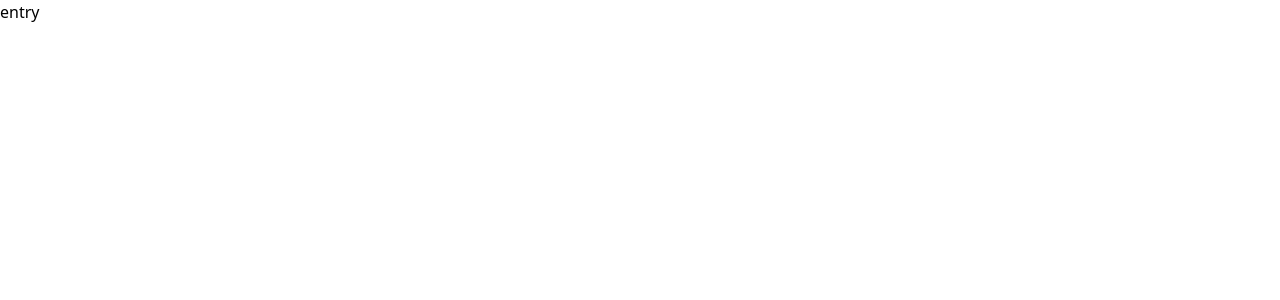
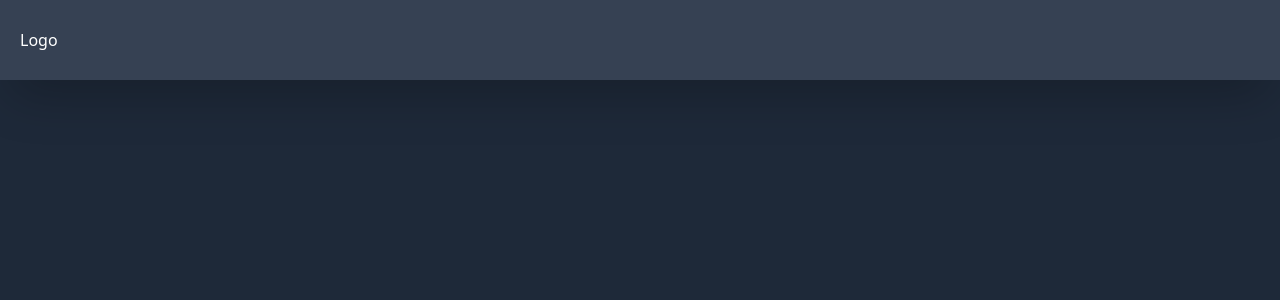
Before and after one commit to faridulhaque/Task-Flow, a Next.js app: page /entry in a window 1280 px wide. Shown: the top 300 px of the page. Built offline with nearby package versions, Linux system fonts and the light colour scheme.

Commit message:
taskflow logo image added

```diff
--- a/app/entry/page.tsx
+++ b/app/entry/page.tsx
@@ -1,7 +1,12 @@
+import NavbarWc from "@/components/NavbarWc";
 import React from "react";
 
 function page() {
-  return <div>entry</div>;
+  return (
+    <div className="min-h-screen bg-gray-800 text-white flex flex-col">
+      <NavbarWc></NavbarWc>
+    </div>
+  );
 }
 
 export default page;
--- a/components/NavbarWc.tsx
+++ b/components/NavbarWc.tsx
@@ -1,14 +1,19 @@
+"use client";
 import Link from "next/link";
+import { usePathname } from "next/navigation";
 import React from "react";
 
 function NavbarWc() {
+  const pathname = usePathname();
   return (
     <div className="h-20 shadow-2xl bg-gray-700 text-white flex items-center justify-between px-5">
       <div>Logo</div>
       <div>
-        <button className="bg-indigo-600 hover:bg-indigo-500 text-white font-medium px-4 py-2 rounded-lg transition">
-          <Link href="/entry">Sign In</Link>
-        </button>
+        {pathname === "/welcome" && (
+          <button className="bg-indigo-600 hover:bg-indigo-500 text-white font-medium px-4 py-2 rounded-lg transition">
+            <Link href="/entry">Sign In</Link>
+          </button>
+        )}
       </div>
     </div>
   );
```
Also changed, not shown: assets/taskflow-logo.jpg (added).
